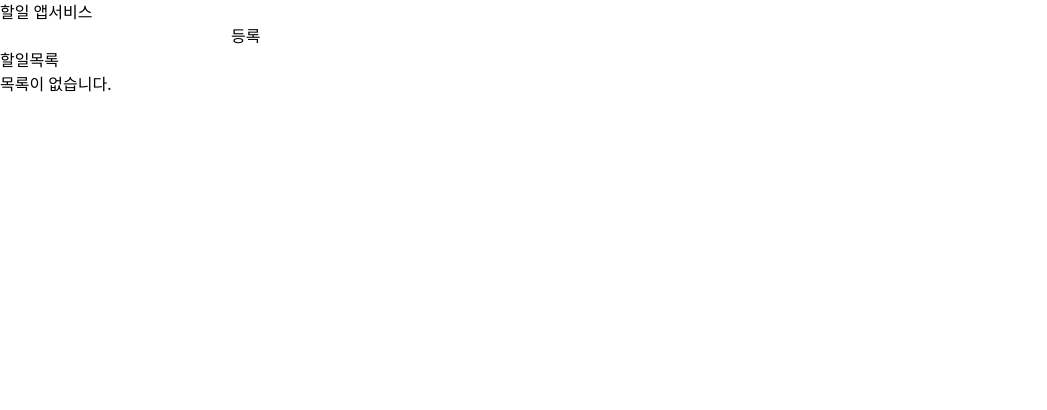
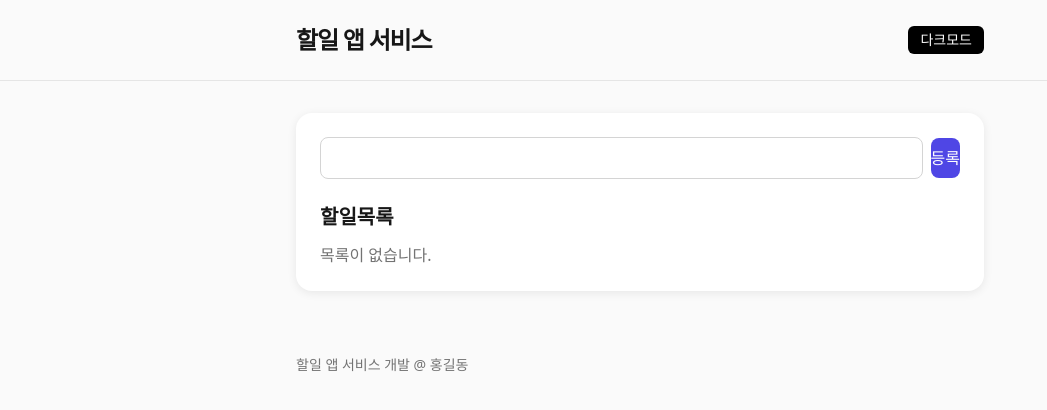
Before and after one commit to sbk283/til_react_cra_ts, a React (Create React App) app: page / in a window 1280 px wide. Shown: the top 410 px of the page, without its empty margins (0-1047 px from the left). Built offline with nearby package versions, Linux system fonts and the light colour scheme.

Commit message:
[docs] tailwind 의 이해

```diff
--- a/src/App.tsx
+++ b/src/App.tsx
@@ -3,17 +3,37 @@
 import { TodoProvider } from './context/todo/TodoProvider';
 
 function App(): JSX.Element {
+  // ts 자리
+  const toggleDark = () => {
+    document.documentElement.classList.toggle('dark');
+  };
   // tsx 자리
   return (
-    <TodoProvider>
-      <div>
-        <h1>할일 앱서비스</h1>
-        <div>
-          <TodoWrite />
-          <TodoList />
-        </div>
-      </div>
-    </TodoProvider>
+    <div className="min-h-screen bg-neutral-50 text-neutral-900 dark:bg-neutral-900 dark:text-neutral-100">
+      <TodoProvider>
+        <header className="border-b border-neutral-200 dark:border-neutral-800">
+          <div className="container-app flex items-center py-6">
+            <h1 className="flex-1 text-2xl font-bold tracking-tighter">할일 앱 서비스</h1>
+            <button
+              onClick={toggleDark}
+              className="rounded-md bg-black px-3 py-1 text-sm text-white hover:opacity-90 dark:bg-white dark:text-black"
+            >
+              <span className="inline dark:hidden">다크모드</span>
+              <span className="hidden dark:inline">라이트모드</span>
+            </button>
+          </div>
+        </header>
+        <main className="container-app py-8">
+          <div className="dark: space-y-6 rounded-xl2 bg-white p-6 shadow-card dark:bg-neutral-800">
+            <TodoWrite />
+            <TodoList />
+          </div>
+        </main>
+        <footer className="container-app py-8 text-sm text-neutral-500 dark:text-neutral-400">
+          할일 앱 서비스 개발 @ 홍길동
+        </footer>
+      </TodoProvider>
+    </div>
   );
 }
 
--- a/src/components/todos/TodoItem.tsx
+++ b/src/components/todos/TodoItem.tsx
@@ -50,36 +50,59 @@
     setIsEdit(false);
   };
 
-  // CSS 객체 만들기
-  const liStyle: React.CSSProperties = {
-    display: 'flex',
-    gap: '10px',
-    alignItems: 'center',
-    justifyContent: 'center',
-    color: todo.completed ? 'gray' : 'red',
-    textDecoration: todo.completed ? 'line-through' : 'none',
-  };
-
   return (
-    <li style={liStyle}>
+    <li
+      className={[
+        'flex items-center justify-between gap-2 rounded-lg border px-3 py-2',
+        todo.completed ? 'text-neutral-400 line-through' : 'text-neutral-900 dark:text-neutral-100',
+      ].join(' ')}
+    >
       {isEdit ? (
-        <>
+        <div className="flex w-full items-center gap-2">
           <input
             type="text"
             value={editTitle}
             onChange={e => setEditTitle(e.target.value)}
             onKeyDown={hanldeKeyDown}
+            className="flex-1 rounded-md border border-neutral-300 bg-white px-2 py-1 outline-none focus:ring-brand dark:border-neutral-700 dark:bg-neutral-900"
           />
-          <button onClick={handleEditSave}>저장</button>
-          <button onClick={handleEditCancel}>취소</button>
-        </>
+          <button
+            onClick={handleEditSave}
+            className="rounded-md bg-brand px-3 py-1 text-white hover:opacity-90"
+          >
+            저장
+          </button>
+          <button
+            onClick={handleEditCancel}
+            className="rounded-md border border-neutral-300 px-2 py-1 hover:bg-neutral-50 dark:border-neutral-700 dark:hover:bg-neutral-800"
+          >
+            취소
+          </button>
+        </div>
       ) : (
-        <>
-          <input type="checkbox" onChange={() => toggleTodo(todo.id)} checked={todo.completed} />
-          <span>{todo.title}</span>
-          <button onClick={handleEdit}>수정</button>
-          <button onClick={() => deleteTodo(todo.id)}>삭제</button>
-        </>
+        <div className="flex w-full items-center gap-3">
+          <input
+            type="checkbox"
+            onChange={() => toggleTodo(todo.id)}
+            checked={todo.completed}
+            className="h-4 w-4 accent-brand"
+          />
+          <span className="flex-1">{todo.title}</span>
+          <div className="flex items-center gap-2">
+            <button
+              onClick={handleEdit}
+              className="dark: rounded-md border border-neutral-300 px-3 py-1 hover:bg-neutral-50 dark:border-neutral-700 dark:hover:bg-neutral-800"
+            >
+              수정
+            </button>
+            <button
+              onClick={() => deleteTodo(todo.id)}
+              className="rounded-md border border-red-300 px-3 py-1 text-red-600 hover:bg-red-50 dark:hover:bg-red-900/20"
+            >
+              삭제
+            </button>
+          </div>
+        </div>
       )}
     </li>
   );
--- a/src/components/todos/TodoList.tsx
+++ b/src/components/todos/TodoList.tsx
@@ -5,11 +5,11 @@
   const { todos } = useTodosState();
   return (
     <div>
-      <h2>할일목록</h2>
+      <h2 className="text-xl font-semibold">할일목록</h2>
       {todos.length === 0 ? (
-        <p>목록이 없습니다.</p>
+        <p className="mt-3 text-neutral-500">목록이 없습니다.</p>
       ) : (
-        <ul>
+        <ul className="mt-4 space-y-2">
           {todos.map(item => (
             <TodoItem key={item.id} todo={item} />
           ))}
--- a/src/components/todos/TodoWrite.tsx
+++ b/src/components/todos/TodoWrite.tsx
@@ -32,9 +32,20 @@
   };
   // jsx 자리
   return (
-    <div>
-      <input type="text" value={title} onChange={e => handleChange(e)} onKeyDown={handleKeyDown} />
-      <button onClick={handleAdd}>등록</button>
+    <div className="flex items-center gap-2">
+      <input
+        type="text"
+        value={title}
+        onChange={e => handleChange(e)}
+        onKeyDown={handleKeyDown}
+        className="flex-1 rounded-lg border border-neutral-300 bg-white px-3 py-2 outline-none focus:ring-2 focus:ring-brand dark:border-neutral-700 dark:bg-neutral-900"
+      />
+      <button
+        onClick={handleAdd}
+        className="px-y rounded-lg bg-brand py-2 text-white hover:opacity-90 active:opacity-80"
+      >
+        등록
+      </button>
     </div>
   );
 };
--- a/src/index.css
+++ b/src/index.css
@@ -2,7 +2,6 @@
 @tailwind components;
 @tailwind utilities;
 
-/* 프로젝트 공통 유틸(선택) */
 :root {
   --app-max-w: 720px;
 }
@@ -14,5 +13,46 @@
 }
 
 .container-app {
-  @apply mx-auto max-w-[var(--app-max-w)] px-4;
+  @apply max-w-[var(--app-max-w)] mx-auto px-4;
 }
+
+/* ------------- 테마 변수 ------------- */
+/* Light (기본) */
+:root {
+  --bg: 0 0% 98%;
+  --fg: 222 47% 11%;
+  --surface: 0 0% 100%;
+  --border: 220 13% 91%;
+  --primary: 245 83% 60%; /* 보라 */
+  --primary-fg: 0 0% 100%;
+}
+
+/* Dark */
+.theme-dark {
+  --bg: 222 47% 7%;
+  --fg: 210 40% 96%;
+  --surface: 222 47% 11%;
+  --border: 217 19% 27%;
+  --primary: 245 83% 60%;
+  --primary-fg: 0 0% 100%;
+}
+
+/* Ocean */
+.theme-ocean {
+  --bg: 200 60% 97%;
+  --fg: 210 24% 20%;
+  --surface: 200 50% 99%;
+  --border: 206 15% 85%;
+  --primary: 200 90% 45%; /* 파랑 */
+  --primary-fg: 0 0% 100%;
+}
+
+/* High Contrast */
+.theme-hc {
+  --bg: 0 0% 100%;
+  --fg: 0 0% 0%;
+  --surface: 0 0% 100%;
+  --border: 0 0% 0%;
+  --primary: 62 100% 50%; /* 노랑 */
+  --primary-fg: 0 0% 0%;
+}
--- a/tailwind.config.js
+++ b/tailwind.config.js
@@ -18,6 +18,13 @@
           800: '#3730a3',
           900: '#312e81',
         },
+        // CSS 변수(HSL 값) 연결
+        bg: 'hsl(var(--bg))',
+        fg: 'hsl(var(--fg))',
+        surface: 'hsl(var(--surface))',
+        borderc: 'hsl(var(--border))',
+        primary: 'hsl(var(--primary))',
+        'primary-fg': 'hsl(var(--primary-fg))',
       },
       boxShadow: {
         card: '0 2px 10px rgba(0,0,0,0.08)',
```
Also changed, not shown: 1 other file (tests, documents, lock files or other folders).
